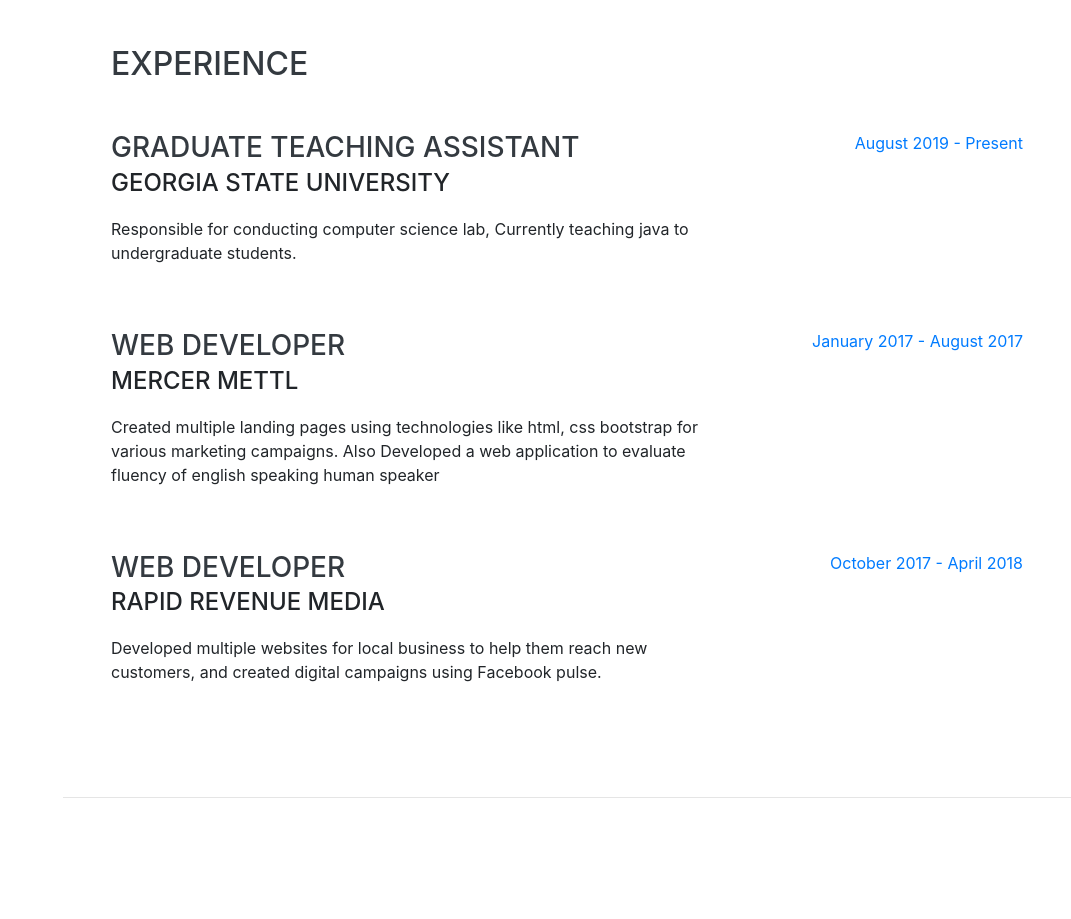
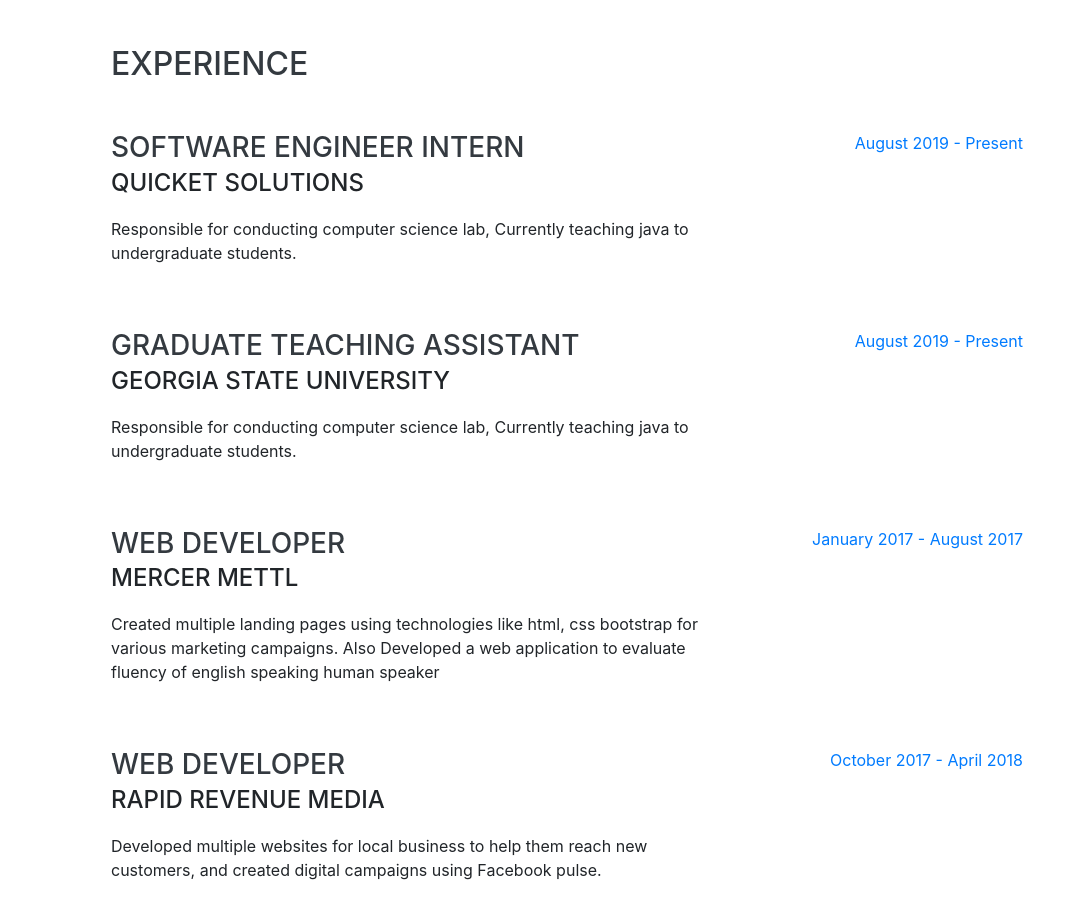
Before and after one commit to kushagra7/kushagra7.github.io, a website with bundled scripts: page index.html in a window 1280 px wide. Shown: the part 804-1723 px from the top of the page, without its empty margins (209-1280 px from the left). Built offline with nearby package versions, Linux system fonts and the light colour scheme; a web font is replaced by a local one.

Commit message:
Update index.html

```diff
--- a/index.html
+++ b/index.html
@@ -86,6 +86,18 @@
     <section class="resume-section p-3 p-lg-5 d-flex justify-content-center" id="experience">
       <div class="w-100">
         <h2 class="mb-5">Experience</h2>
+
+        <div class="resume-item d-flex flex-column flex-md-row justify-content-between mb-5">
+          <div class="resume-content">
+            <h3 class="mb-0">Software Engineer Intern</h3>
+            <div class="subheading mb-3">Quicket Solutions</div>
+            <p>Responsible for conducting computer science lab, Currently teaching java to undergraduate students. </p>
+          </div>
+          <div class="resume-date text-md-right">
+            <span class="text-primary">August 2019 - Present</span>
+          </div>
+        </div>
+
 
         <div class="resume-item d-flex flex-column flex-md-row justify-content-between mb-5">
           <div class="resume-content">
```
